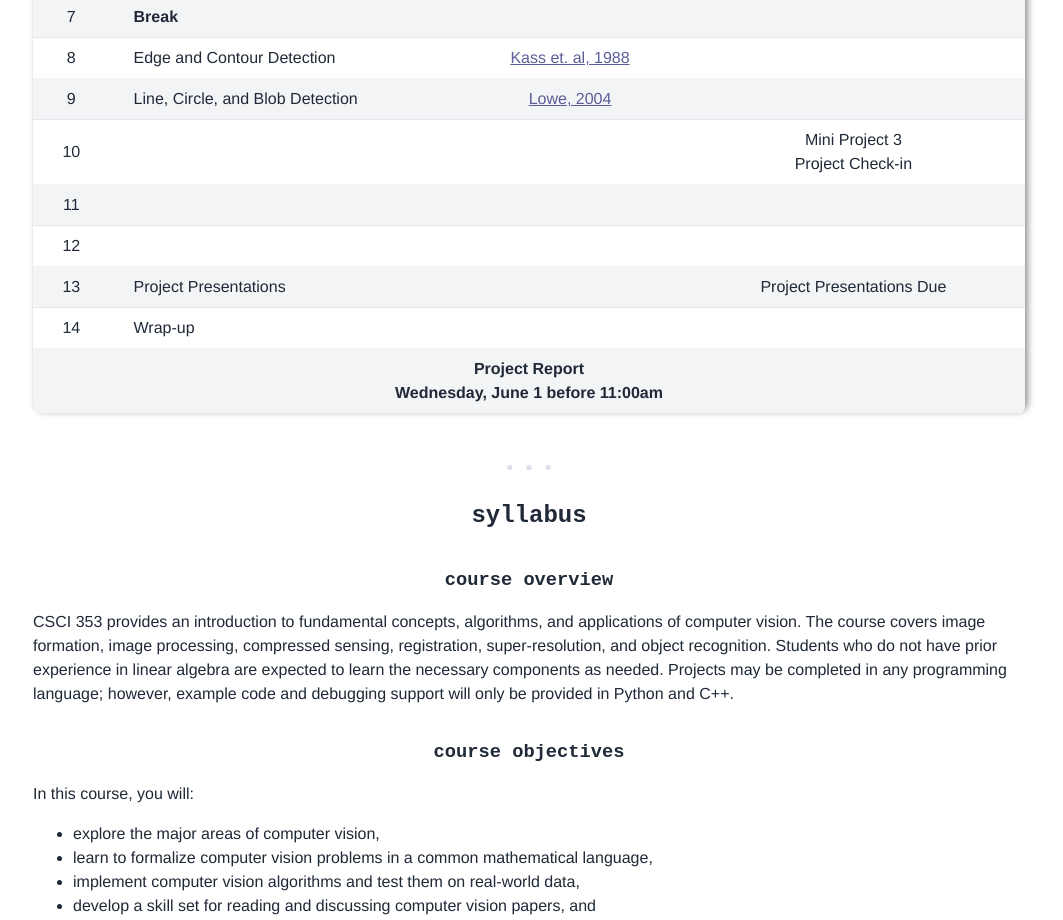
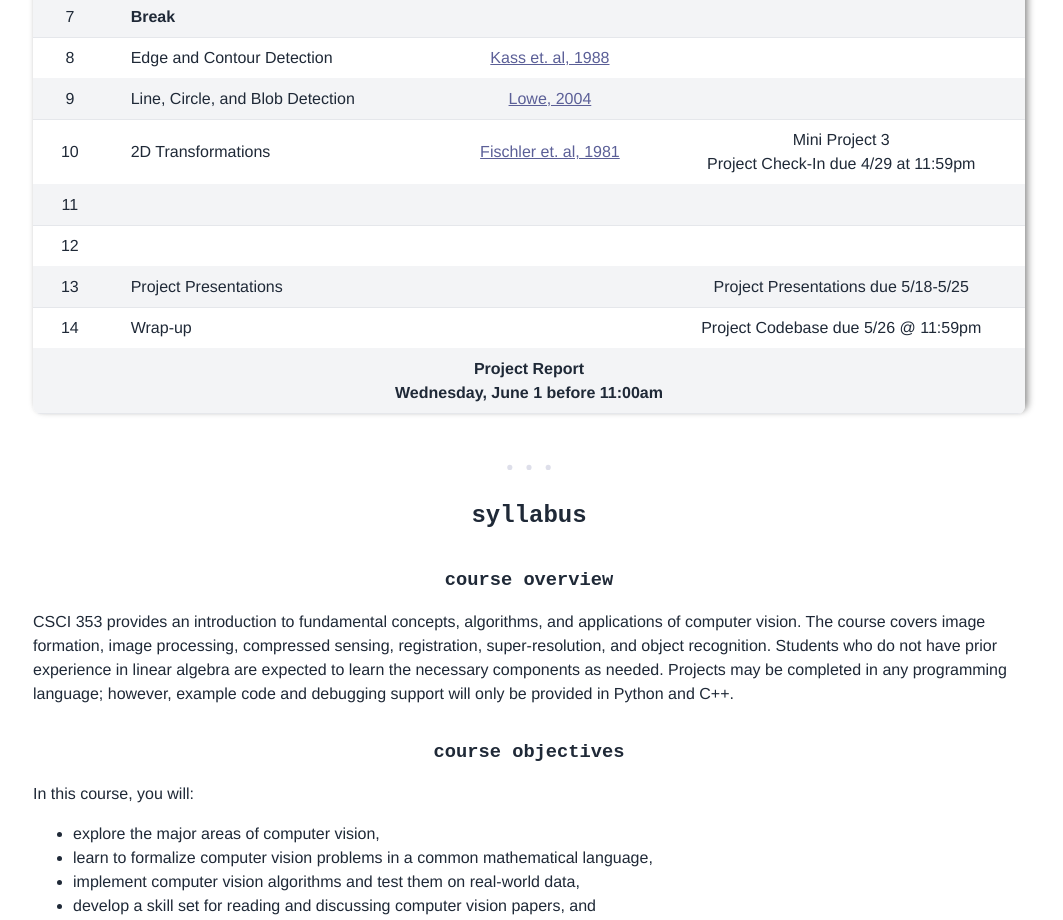
Before and after one commit to brossetti/brossetti.github.io, a plain HTML site: page courses/csci353/spring2022/index.html in a window 1280 px wide. Shown: the part 1510-2430 px from the top of the page, without its empty margins (111-1174 px from the left). Drawn offline with Linux system fonts and the light colour scheme; a web font is replaced by a local one.

Commit message:
updated schedule

```diff
--- a/courses/csci353/spring2022/index.html
+++ b/courses/csci353/spring2022/index.html
@@ -146,11 +146,9 @@
         </tr>
         <tr>
           <td class="c">10</td>
-          <td></td>
-          <!-- <td>Computational Imaging</td> -->
-          <td></td>
-          <!-- <td class="c"><a href="https://hal.archives-ouvertes.fr/hal-02551481/" target="_blank" rel="noopener noreferrer">Ng et. al, 2005</a></td> -->
-          <td class="c">Mini Project 3</br>Project Check-in</td>
+          <td>2D Transformations</td>
+          <td class="c"><a href="https://doi.org/10.1145/358669.358692" target="_blank" rel="noopener noreferrer">Fischler et. al, 1981</a></td>
+          <td class="c">Mini Project 3</br>Project Check-In due 4/29 at 11:59pm</td>
         </tr>
         <tr>
           <td class="c">11</td>
@@ -172,13 +170,13 @@
           <td class="c">13</td>
           <td>Project Presentations</td>
           <td class="c"></td>
-          <td class="c">Project Presentations Due</td>
+          <td class="c">Project Presentations due 5/18-5/25</td>
         </tr>
         <tr>
           <td class="c">14</td>
           <td>Wrap-up</td>
           <td class="c"></td>
-          <td class="c"></td>
+          <td class="c">Project Codebase due 5/26 @ 11:59pm</td>
         </tr>
         <tr>
           <td colspan="4" class="c"><strong>Project Report<br/>Wednesday, June 1 before 11:00am</strong></td>
```
